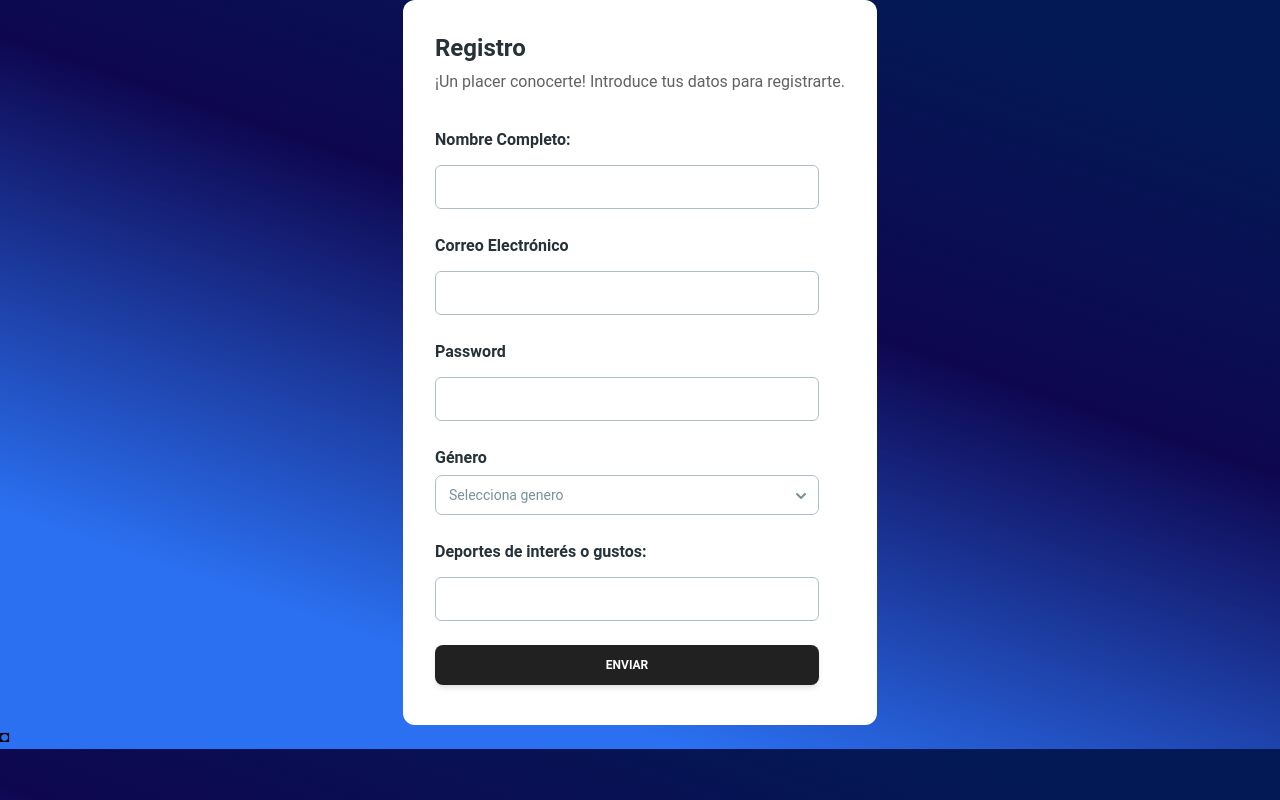
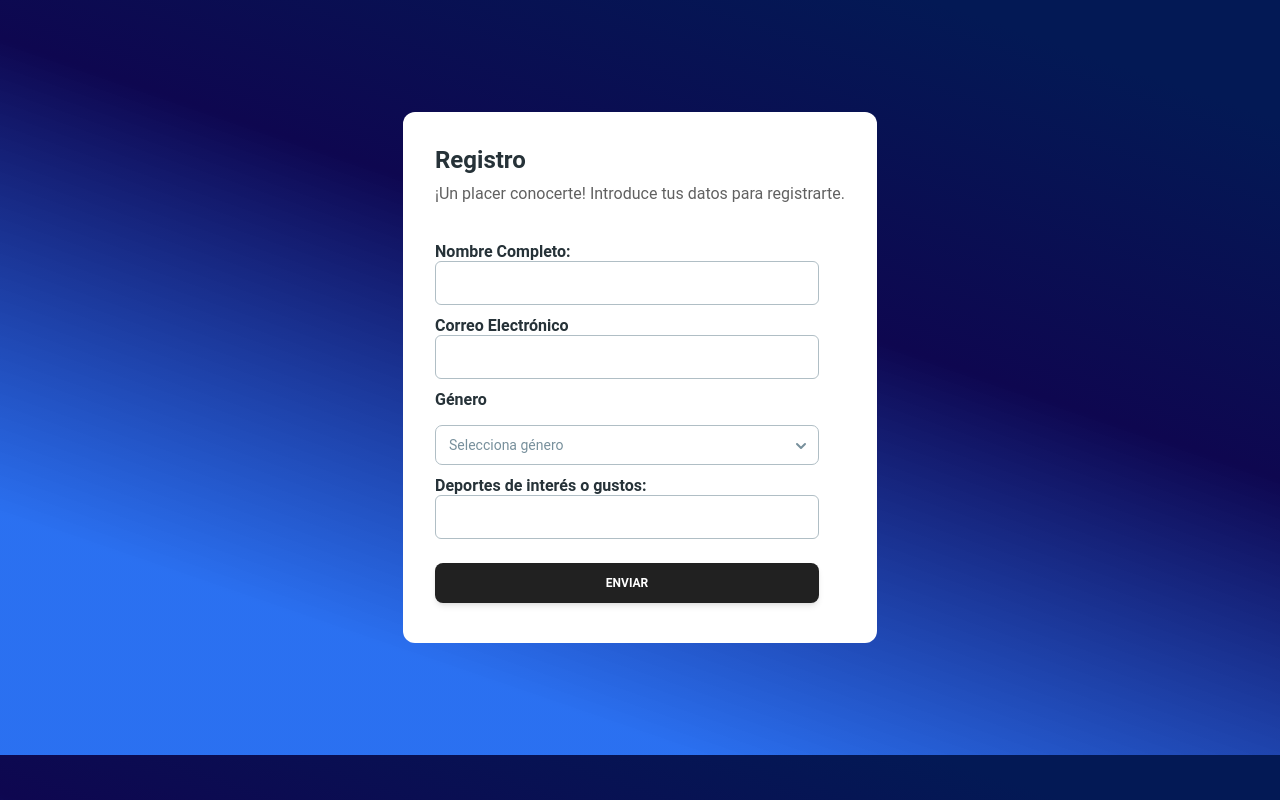
Before and after one commit to marcris124/judo-web, a React (Vite) app: page /sign-up in a window 1280 px wide. Built offline with nearby package versions, Linux system fonts and the light colour scheme; what tailwindcss-no-scrollbar would draw is missing.

Commit message:
register

```diff
--- a/package.json
+++ b/package.json
@@ -13,6 +13,7 @@
     "@material-tailwind/react": "^2.1.9",
     "react": "^18.2.0",
     "react-dom": "^18.2.0",
+    "react-hook-form": "^7.52.1",
     "react-router-dom": "^6.25.1"
   },
   "devDependencies": {
--- a/src/App.jsx
+++ b/src/App.jsx
@@ -7,7 +7,7 @@ function App() {
 
   return (
     <>
-     <MyRoutes/>◘
+     <MyRoutes/>
     </>
   )
 }
--- a/src/Components/Hero.jsx
+++ b/src/Components/Hero.jsx
@@ -11,7 +11,11 @@ const Hero = () => {
     <main className="h-full w-full scrollbar-none">
       <div className="flex flex-col  scrollbar-none">
         <NavComponent/>
-       <Home/>
+        <section className="my-8 md:my-0 ">
+          <Home/>
+
+        </section>
+
        <section className='grid gap-16'>
         <ProductsAndServices/>
         <MisionAndVision/>
--- a/src/Components/Home.jsx
+++ b/src/Components/Home.jsx
@@ -3,8 +3,8 @@ import yudoLogo3D from "../assets/images/judoLogo3D.png"
 
 const Home = () => {
   return (
-    <div className="grid grid-cols-1 bg-cover bg-right md:bg-center bg-no-repeat bg-[url('')]" id="home">
-       <section className=" container flex flex-col items-center px-6  mx-auto   lg:flex-row h-[90vh] ">
+    <div className="grid grid-cols-1 bg-cover bg-right md:" id="home">
+       <section className=" container flex flex-col-reverse md:flex-col items-center px-6  mx-auto   lg:flex-row h-screen md:h-[90vh] ">
       <div className="lg:w-1/2">
         <h1 className="max-w-xl font-serif text-4xl font-medium tracking-wide text-[white] capitalize md:text-6xl ">Fortaleza a través de la Disciplina</h1>
 
--- a/src/Components/Register.jsx
+++ b/src/Components/Register.jsx
@@ -2,29 +2,43 @@
 
 import { Button, Card, Input, Option, Select, Typography } from "@material-tailwind/react"
 
+import { useForm, Controller } from "react-hook-form";
+
 const Register = () => {
+    const { register, handleSubmit , formState: { errors }, reset, control  } = useForm();
+
+
+    const onSubmit = (data) => {
+        alert(`Nombre: ${data.nombre}\nCorreo: ${data.correo}\nGénero: ${data.genero}\nDeportes: ${data.deportes}`);
+        reset();
+      };
+
+
   return (
-    <div className="h-auto grid content-center justify-items-center ">
-         <Card color="white" shadow={false} className="p-8">
+    <div className="h-auto grid content-center justify-items-center grid-cols-1 p-0 md:py-16">
+
+    <Card color="white" shadow={false} className="p-8 rounded-none md:rounded-xl m-0 md:my-12">
       <Typography variant="h4" color="blue-gray">
         Registro
       </Typography>
       <Typography color="gray" className="mt-1 font-normal">
         ¡Un placer conocerte! Introduce tus datos para registrarte.
       </Typography>
-      <form className="mt-8 mb-2 w-80 max-w-screen-lg sm:w-96">
-        <div className="mb-1 flex flex-col gap-6">
+      <form className="mt-8 mb-2 w-80 max-w-screen-lg sm:w-96" onSubmit={handleSubmit(onSubmit)}>
+        <div className="mb-1 flex flex-col gap-2">
           <Typography variant="h6" color="blue-gray" className="-mb-3">
             Nombre Completo:
           </Typography>
           <Input
             size="lg"
-            placeholder="your name"
-            className=" !border-t-blue-gray-200 focus:!border-t-gray-900"
+            placeholder="tu nombre"
+            {...register('nombre', { required: 'Este campo es obligatorio' })}
+            className="!border-t-blue-gray-200 focus:!border-t-gray-900"
             labelProps={{
               className: "before:content-none after:content-none",
             }}
           />
+          {errors.nombre && <Typography color="red" className="mt-1">{errors.nombre.message}</Typography>}
 
           <Typography variant="h6" color="blue-gray" className="-mb-3">
             Correo Electrónico
@@ -32,30 +46,31 @@ const Register = () => {
           <Input
             size="lg"
             placeholder="name@mail.com"
-            className=" !border-t-blue-gray-200 focus:!border-t-gray-900"
+            {...register('correo', {
+              required: 'Este campo es obligatorio',
+              pattern: {
+                value: /^[a-zA-Z0-9_.+-]+@[a-zA-Z0-9-]+\.[a-zA-Z0-9-.]+$/,
+                message: 'Correo electrónico inválido'
+              }
+            })}
+            className="!border-t-blue-gray-200 focus:!border-t-gray-900"
             labelProps={{
               className: "before:content-none after:content-none",
             }}
           />
-          <Typography variant="h6" color="blue-gray" className="-mb-3">
-            Password
-          </Typography>
-          <Input
-            type="password"
-            size="lg"
-            placeholder="********"
-            className=" !border-t-blue-gray-200 focus:!border-t-gray-900"
-            labelProps={{
-              className: "before:content-none after:content-none",
-            }}
-          />
-        <div>
+          {errors.correo && <Typography color="red" className="mt-1">{errors.correo.message}</Typography>}
 
           <Typography variant="h6" color="blue-gray" className="-mb-[-0.25rem]">
             Género
           </Typography>
+          <Controller
+            name="genero"
+            control={control}
+            rules={{ required: 'Este campo es obligatorio' }}
+            render={({ field }) => (
               <Select
-        label="Selecciona genero"
+                label="Selecciona género"
+                {...field}
                 animate={{
                   mount: { y: 0 },
                   unmount: { y: 25 },
@@ -65,26 +80,28 @@ const Register = () => {
                 <Option value="femenino">Femenino</Option>
                 <Option value="otro">Otro</Option>
               </Select>
+            )}
+          />
+          {errors.genero && <Typography color="red" className="mt-1">{errors.genero.message}</Typography>}
 
-        </div>
           <Typography variant="h6" color="blue-gray" className="-mb-3">
             Deportes de interés o gustos:
           </Typography>
           <Input
             size="lg"
             placeholder="Fútbol, Natación, etc."
-            className=" !border-t-blue-gray-200 focus:!border-t-gray-900"
+            {...register('deportes', { required: 'Este campo es obligatorio' })}
+            className="!border-t-blue-gray-200 focus:!border-t-gray-900"
             labelProps={{
               className: "before:content-none after:content-none",
             }}
           />
-
+          {errors.deportes && <Typography color="red" className="mt-1">{errors.deportes.message}</Typography>}
         </div>
 
-        <Button className="mt-6" fullWidth>
+        <Button className="mt-6" fullWidth type="submit">
           Enviar
         </Button>
-
       </form>
     </Card>
     </div>
```
Also changed, not shown: src/Components/NavComponent.jsx (+2 -14 lines), vite.svg (deleted), 1 other file (tests, documents, lock files or other folders). Lines whose indentation alone changed are shown as unchanged.
